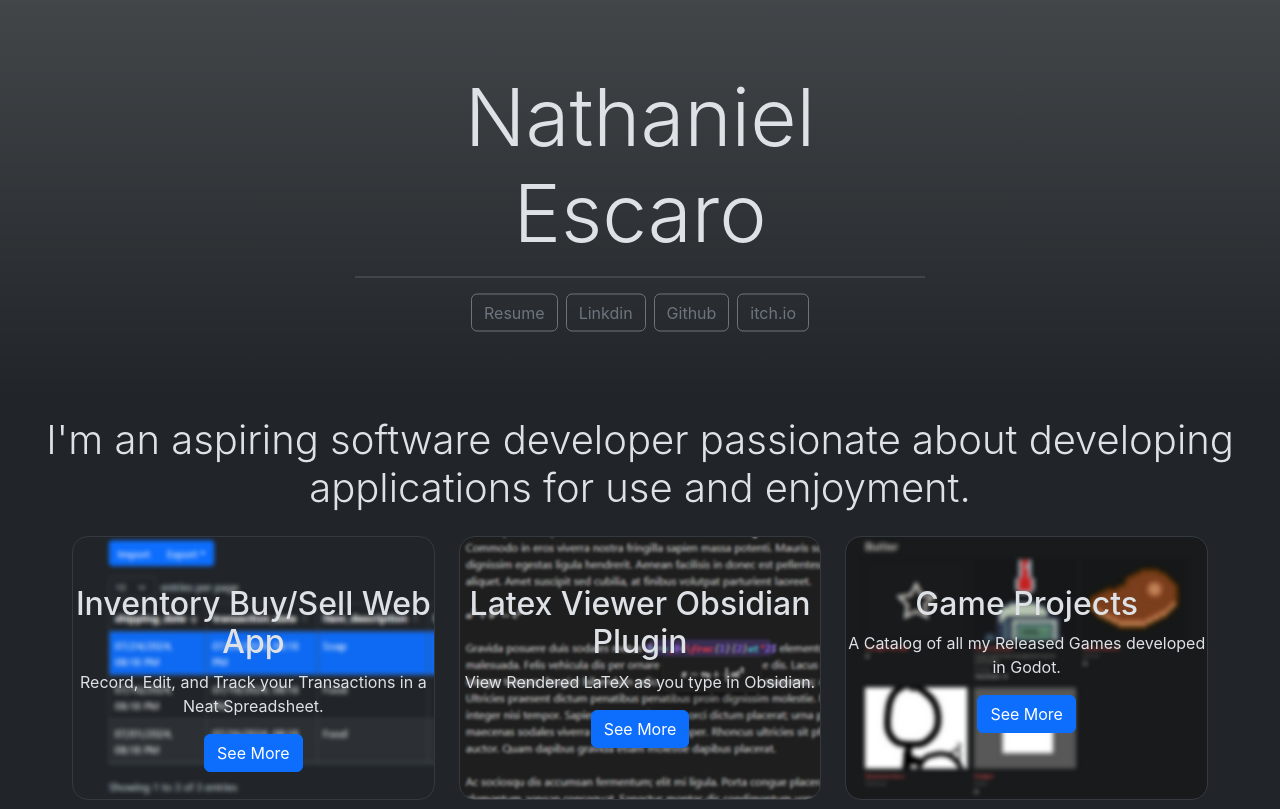
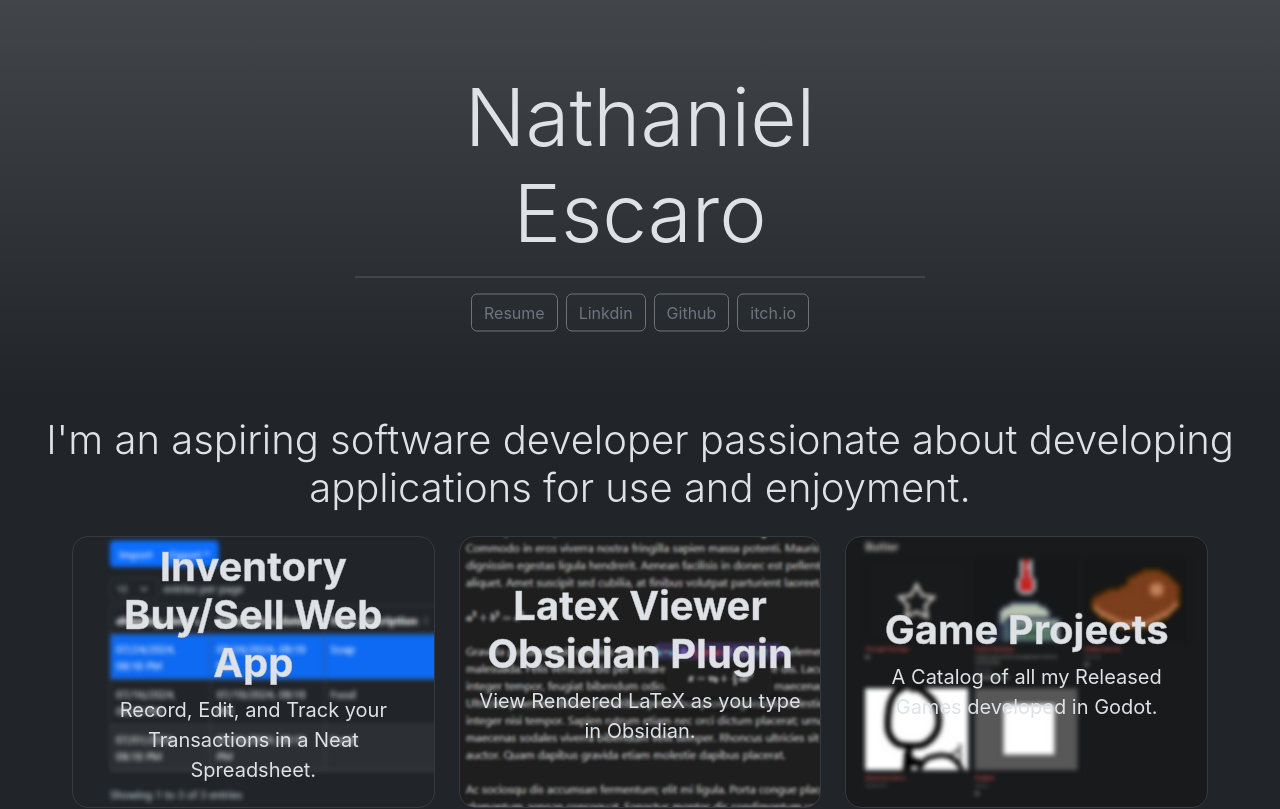
Before and after one commit to butterman0423/butterman0423.github.io, a React (Create React App) app: page / in a window 1280 px wide. Shown: the top 809 px of the page. Built offline with nearby package versions, Linux system fonts and the light colour scheme.

Commit message:
Text centering and stroke width - Removed onSeeContent in GlanceItem

```diff
--- a/src/App.css
+++ b/src/App.css
@@ -5,3 +5,9 @@
 .clear-text {
   color: var(--bs-body-color)
 }
+
+@supports (-webkit-text-stroke: 1px #bfbfbf) {
+  .stroke {
+    -webkit-text-stroke: 0.5px #bfbfbf;
+  }
+}
--- a/src/pages/home/GlanceItem.tsx
+++ b/src/pages/home/GlanceItem.tsx
@@ -3,25 +3,25 @@ type Options = {
     quip: string,
     link: string,
     img: string,
-    onSeeMore?: () => void
 }
 
 export default function GlanceItem({
-    title, quip, link, img, onSeeMore
+    title, quip, link, img
 }: Options) {
+    const imgStyle = {
+        backgroundImage: `url(${img})`,
+        backgroundSize: "cover"
+    }
+
     return (
         <div className="col">
-            <div className="h-100 pt-5 border border-dark-subtle rounded-4" style={{
-                backgroundImage: `url(${img})`,
-                backgroundSize: "cover",
-            }}>
-                <div style={{ filter: "none" }}>
-                    <h2 className="text-center">{ title }</h2>
-                    <div className="d-flex flex-column justify-content-center">
-                        <p className="text-center">{ quip }</p>
-                        <a href={link} className="btn btn-primary align-self-center" onClick={ onSeeMore }>See More</a>
+            <div className="h-100 border border-dark-subtle rounded-4" style={imgStyle}>
+                <a href={link} className="h-100 w-100 btn btn-outline-primary border-0">
+                    <div className="h-100 d-flex flex-column justify-content-center clear-text text-center">
+                        <h2 className="fw-bolder fs-1 stroke">{ title }</h2>
+                        <p className="fs-5">{ quip }</p>
                     </div>
-                </div>
+                </a>
             </div>
         </div>
     );
```
